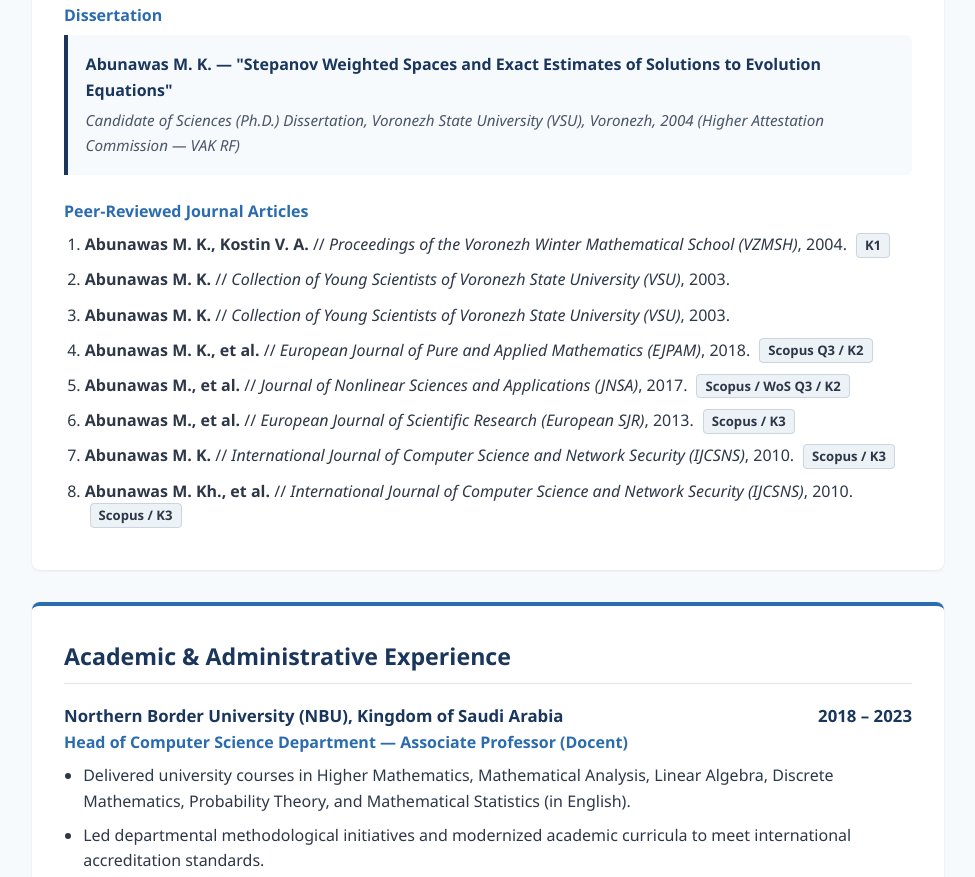
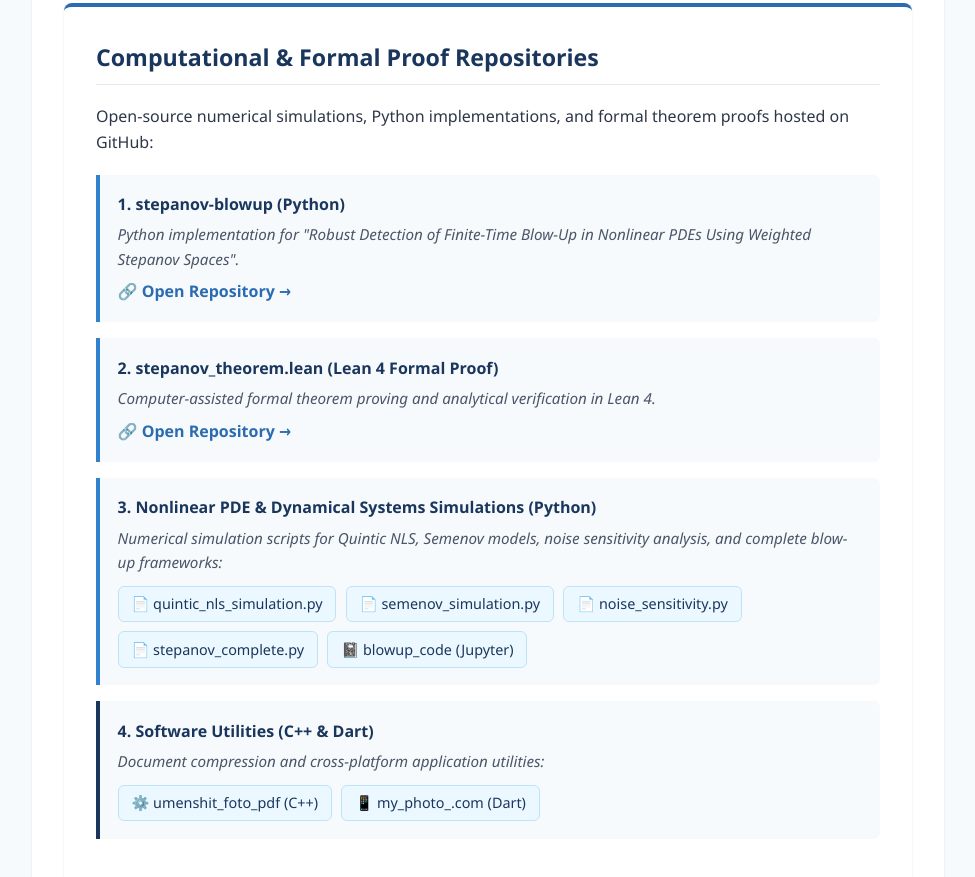
Before and after one commit to khmath2017-sys/khmath2017-sys.github.io, a plain HTML site: page index.html in a window 1280 px wide. Shown: the part 1102-1979 px from the top of the page, without its empty margins (152-1127 px from the left). Drawn offline with Linux system fonts and the light colour scheme.

Commit message:
Update index.html

```diff
--- a/index.html
+++ b/index.html
@@ -229,6 +229,8 @@
         <li><a href="#experience">Experience</a></li>
         <li><a href="#education">Education</a></li>
         <li><a href="#skills">Skills & Languages</a></li>
+        <li><a href="#repositories">Repositories</a></li>
+
     </ul>
 </nav>
 
@@ -259,6 +261,44 @@
         </div>
 
         <div class="item" style="margin-top: 1.5rem;">
+                <section id="repositories">
+        <h2>Computational & Formal Proof Repositories</h2>
+        <p style="margin-bottom: 1.2rem;">Open-source numerical simulations, Python implementations, and formal theorem proofs hosted on GitHub:</p>
+
+        <div class="paper-box">
+            <div class="paper-title">1. stepanov-blowup (Python)</div>
+            <div class="paper-journal">Python implementation for "Robust Detection of Finite-Time Blow-Up in Nonlinear PDEs Using Weighted Stepanov Spaces".</div>
+            <a href="https://github.com" target="_blank" style="display: inline-block; margin-top: 0.5rem; color: var(--secondary); font-weight: bold; text-decoration: none;">🔗 Open Repository →</a>
+        </div>
+
+        <div class="paper-box">
+            <div class="paper-title">2. stepanov_theorem.lean (Lean 4 Formal Proof)</div>
+            <div class="paper-journal">Computer-assisted formal theorem proving and analytical verification in Lean 4.</div>
+            <a href="https://github.com" target="_blank" style="display: inline-block; margin-top: 0.5rem; color: var(--secondary); font-weight: bold; text-decoration: none;">🔗 Open Repository →</a>
+        </div>
+
+        <div class="paper-box">
+            <div class="paper-title">3. Nonlinear PDE & Dynamical Systems Simulations (Python)</div>
+            <div class="paper-journal">Numerical simulation scripts for Quintic NLS, Semenov models, noise sensitivity analysis, and complete blow-up frameworks:</div>
+            <div class="badge-container" style="margin-top: 0.7rem;">
+                <a href="https://github.com" target="_blank" class="badge" style="text-decoration: none;">📄 quintic_nls_simulation.py</a>
+                <a href="https://github.com" target="_blank" class="badge" style="text-decoration: none;">📄 semenov_simulation.py</a>
+                <a href="https://github.com" target="_blank" class="badge" style="text-decoration: none;">📄 noise_sensitivity.py</a>
+                <a href="https://github.com." target="_blank" class="badge" style="text-decoration: none;">📄 stepanov_complete.py</a>
+                <a href="https://github.com" target="_blank" class="badge" style="text-decoration: none;">📓 blowup_code (Jupyter)</a>
+            </div>
+        </div>
+
+        <div class="paper-box" style="border-left-color: var(--primary);">
+            <div class="paper-title">4. Software Utilities (C++ & Dart)</div>
+            <div class="paper-journal">Document compression and cross-platform application utilities:</div>
+            <div class="badge-container" style="margin-top: 0.7rem;">
+                <a href="https://github.com" target="_blank" class="badge" style="text-decoration: none;">⚙️ umenshit_foto_pdf (C++)</a>
+                <a href="https://github.com" target="_blank" class="badge" style="text-decoration: none;">📱 my_photo_.com (Dart)</a>
+            </div>
+        </div>
+    </section>
+
             <div class="item-sub">Dissertation</div>
             <div class="paper-box" style="border-left-color: var(--primary);">
                 <div class="paper-title">Abunawas M. K. — "Stepanov Weighted Spaces and Exact Estimates of Solutions to Evolution Equations"</div>
```
